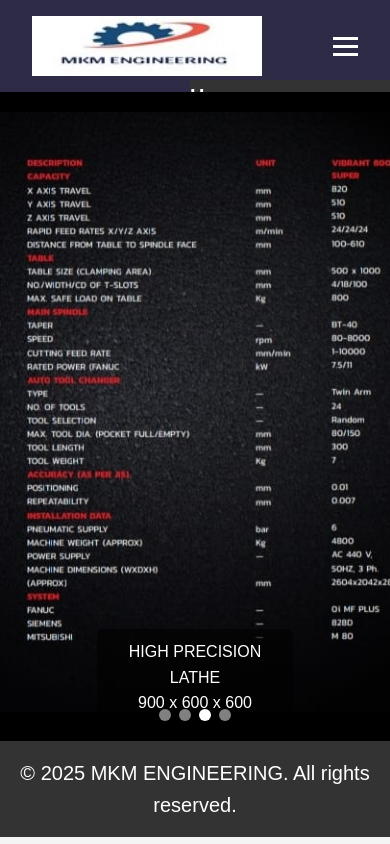
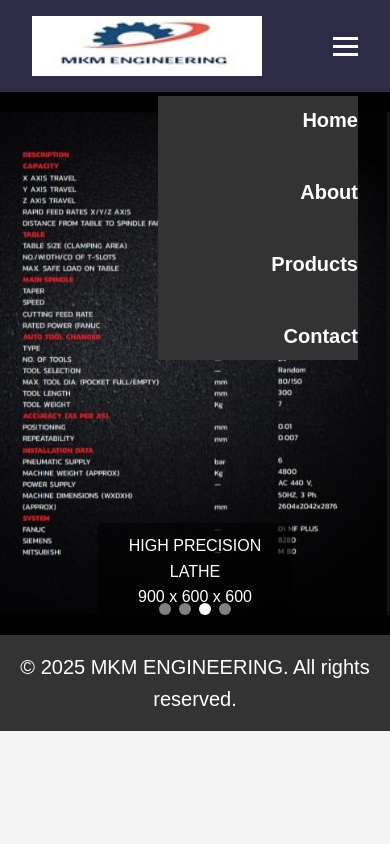
Before and after one commit to Mohanaprasath007/MKM-ENGINEERING, a plain HTML site: page index.html in a window 390 px wide. Both pictures are taken after a click on the element 345 px from the left and 46 px from the top of the page. Drawn offline with Linux system fonts and the light colour scheme.

Commit message:
styles.css

```diff
--- a/styles.css
+++ b/styles.css
@@ -26,6 +26,7 @@
   display: flex;
   justify-content: space-between;
   align-items: center;
+  position: relative;
 }
 
 .header-logo {
@@ -37,6 +38,13 @@
   list-style: none;
   display: flex;
   gap: 1.5rem;
+  transition: all 0.3s ease-in-out;
+  z-index: 1000;
+}
+
+.nav-links li {
+  padding: 0.5rem 0;
+  text-align: right;
 }
 
 .nav-links li a {
@@ -51,6 +59,7 @@
   cursor: pointer;
   flex-direction: column;
   gap: 5px;
+  z-index: 1001;
 }
 
 .burger div {
@@ -61,7 +70,7 @@
 
 /* Main content */
 main#content {
-  padding: 2rem;
+  padding: 0;
   background-color: #fff;
   min-height: 60vh;
 }
@@ -98,12 +107,9 @@
 /* Carousel styles */
 .carousel-container {
   width: 100vw;
-  /* full screen width */
   max-width: 100%;
-  /* prevents overflow */
   height: auto;
   background-color: #000;
-  /* optional, for contrast */
   overflow: hidden;
   position: relative;
   margin: 0 auto;
@@ -120,18 +126,12 @@
 }
 
 .carousel-slide img {
-  width: max-content;
-  /* Set desired width */
-  height: 600px;
-  /* Set desired height */
-  object-fit: cover;
-  /* To keep aspect ratio and crop if needed */
+  width: 100%;
+  max-height: 600px;
+  object-fit: contain;
+  display: block;
+  margin: 0 auto;
 }
-
-main#content {
-  padding: 0;
-}
-
 
 .caption {
   position: absolute;
@@ -192,7 +192,6 @@
   list-style: circle;
   position: relative;
   left: 50%;
-
 }
 
 .about {
```
